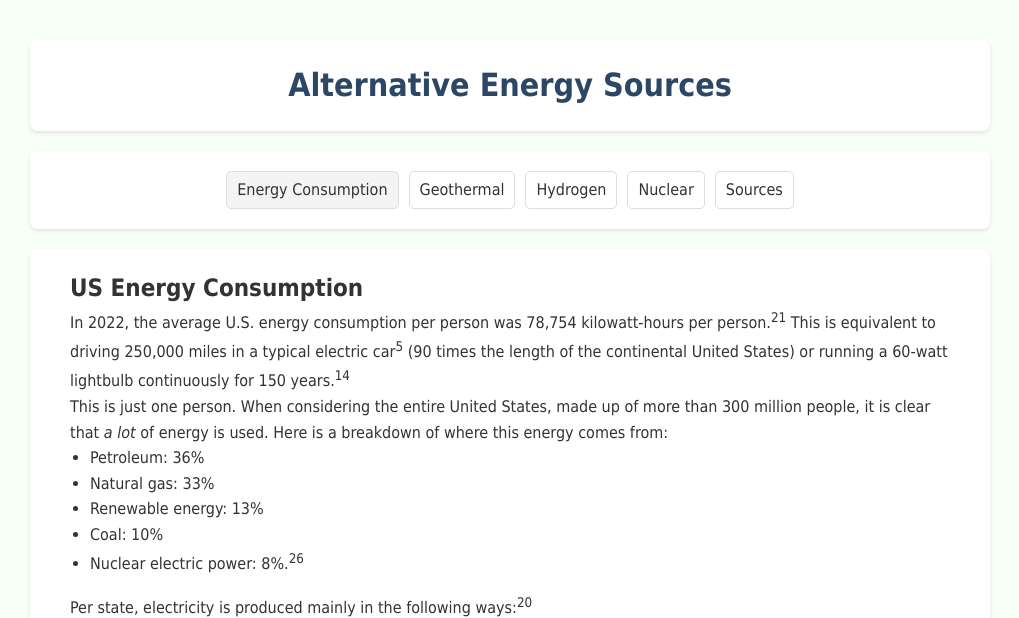
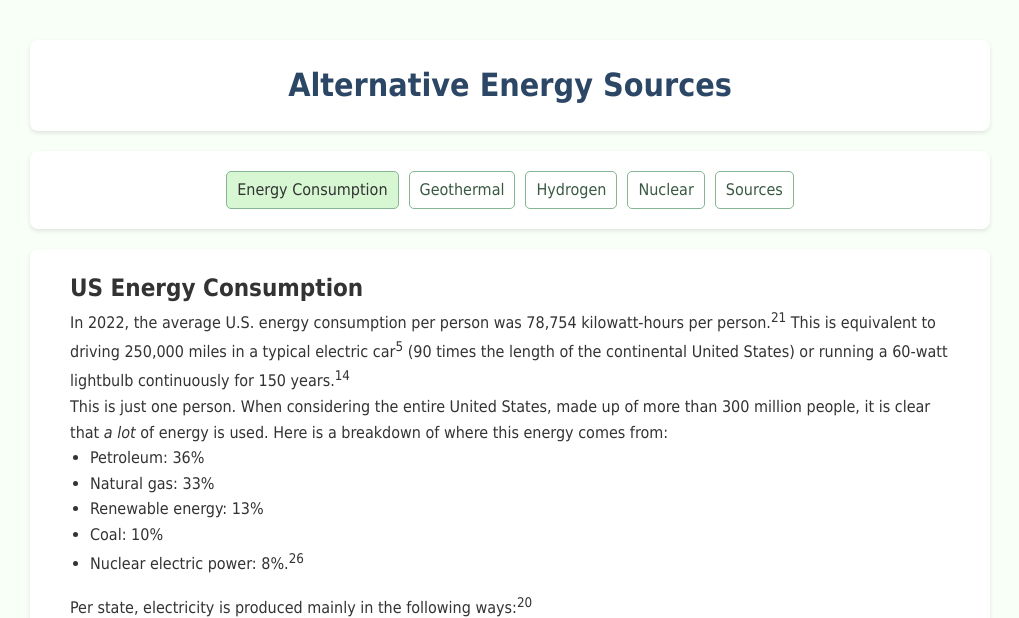
Before and after one commit to chemolympics/chemolympics.github.io, a plain HTML site: page index.html in a window 1280 px wide. Shown: the top 618 px of the page, without its empty margins (130-1149 px from the left). Drawn offline with nearby package versions, Linux system fonts and the light colour scheme; some packages are replaced by stand-ins of ours.

Commit message:
Made it more green

```diff
--- a/style.css
+++ b/style.css
@@ -44,7 +44,7 @@ footer {
 
 /* For highlighting current page */
 nav a.active {
-  background-color: #f4f4f4;
+  background-color: #d6f7d2;
   color: #333;
 }
 
@@ -69,16 +69,16 @@ nav {
 
 nav a {
   text-decoration: none;
-  color: #333;
+  color: #395943;
   padding: 5px 10px;
-  border: 1px solid #ddd;
+  border: 1.5px solid #85b594;
   border-radius: 5px;
   transition: background-color 0.3s;
   font-size: vw; /* For mobile accomodation, this scales font size to the screen width */
 }
 
 nav a:hover {
-  background-color: #f4f4f4;
+  background-color: #c7ebd2;
 }
 
 section {
```
